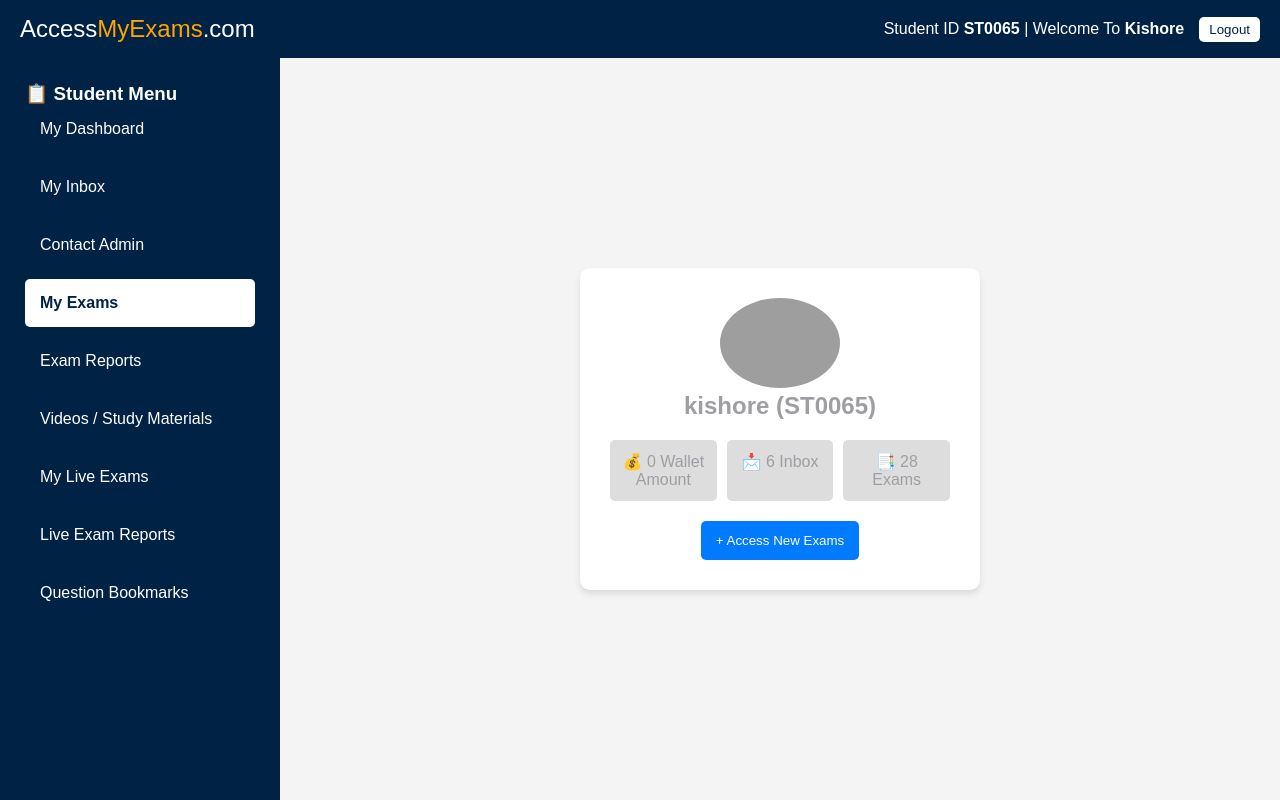
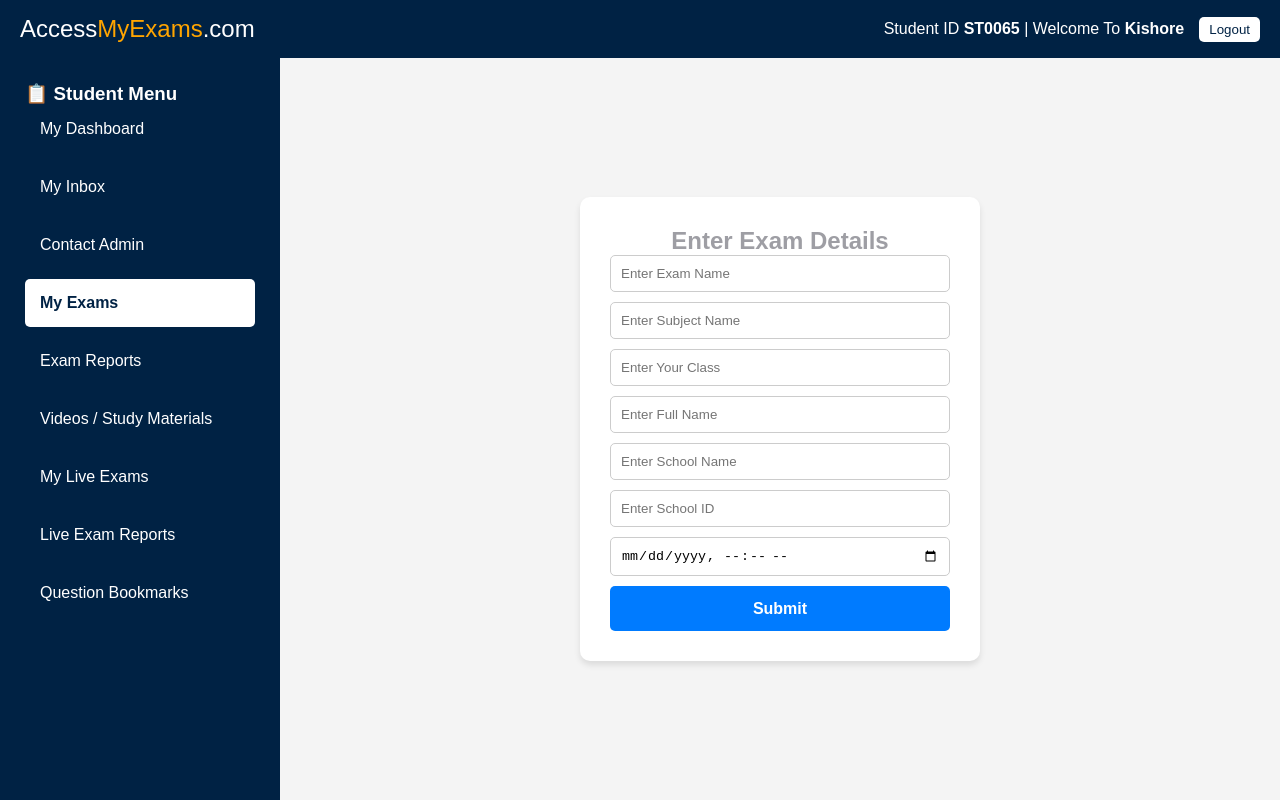
Before and after one commit to NoCode-Jitun/lms-ui, a React (Create React App) app: page /students in a window 1280 px wide. Both pictures are taken after a click on the item "My Exams". Built offline with nearby package versions, Linux system fonts and the light colour scheme; grey boxes are pictures that could not be loaded.

Commit message:
my exxams section updated

```diff
--- a/src/Components/StudentsPanel/student.css
+++ b/src/Components/StudentsPanel/student.css
@@ -79,7 +79,7 @@
     padding: 30px;
   }
 
-  .profile-card {
+  .profile-card, .exam-form {
     background: white;
     padding: 30px;
     border-radius: 10px;
@@ -108,7 +108,7 @@
     text-align: center;
   }
 
-  .buy-packages {
+  .buy-packages, .exam-form button {
     background: #007bff;
     color: white;
     padding: 12px 15px;
@@ -117,8 +117,20 @@
     cursor: pointer;
   }
 
-  .buy-packages:hover {
+  .buy-packages:hover, .exam-form button:hover {
     background: #0056b3;
+  }
+
+  .exam-form form {
+    display: flex;
+    flex-direction: column;
+    gap: 10px;
+  }
+
+  .exam-form input {
+    padding: 10px;
+    border: 1px solid #ccc;
+    border-radius: 5px;
   }
 
   @media (max-width: 768px) {
--- a/src/Components/StudentsPanel/student.jsx
+++ b/src/Components/StudentsPanel/student.jsx
@@ -1,6 +1,23 @@
-// student.jsx
 import React, { useState } from "react";
 import "./student.css";
+
+const ExamForm = () => {
+  return (
+    <div className="exam-form">
+      <h2>Enter Exam Details</h2>
+      <form>
+        <input type="text" placeholder="Enter Exam Name" />
+        <input type="text" placeholder="Enter Subject Name" />
+        <input type="text" placeholder="Enter Your Class" />
+        <input type="text" placeholder="Enter Full Name" />
+        <input type="text" placeholder="Enter School Name" />
+        <input type="text" placeholder="Enter School ID" />
+        <input type="datetime-local" />
+        <button type="submit">Submit</button>
+      </form>
+    </div>
+  );
+};
 
 const StudentDashboard = () => {
   const [activePage, setActivePage] = useState("My Dashboard");
@@ -44,6 +61,9 @@ const StudentDashboard = () => {
         </aside>
 
         <main className="student-profile">
+          {activePage === "My Exams" ? (
+            <ExamForm />
+          ) : (
             <div className="profile-card">
               <img className="avatar" src="https://cdn-icons-png.flaticon.com/512/7981/7981269.png" alt="Profile" />
               <h2>kishore <span className="student-id">(ST0065)</span></h2>
@@ -54,6 +74,7 @@ const StudentDashboard = () => {
               </div>
               <button className="buy-packages">+ Access New Exams</button>
             </div>
+          )}
         </main>
       </div>
     </div>
```
Lines whose indentation alone changed are shown as unchanged.
